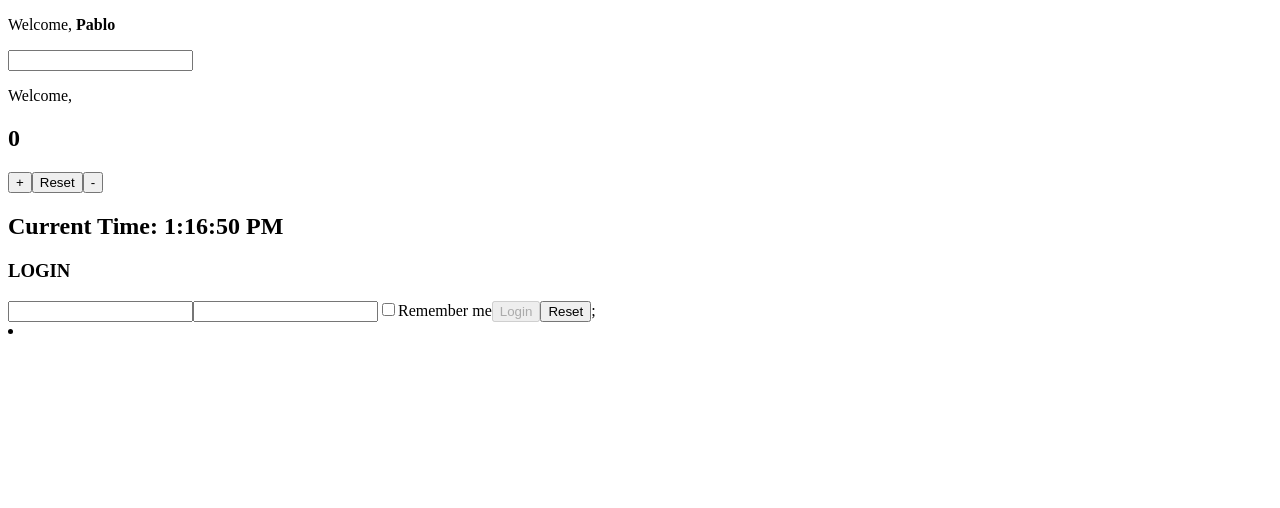
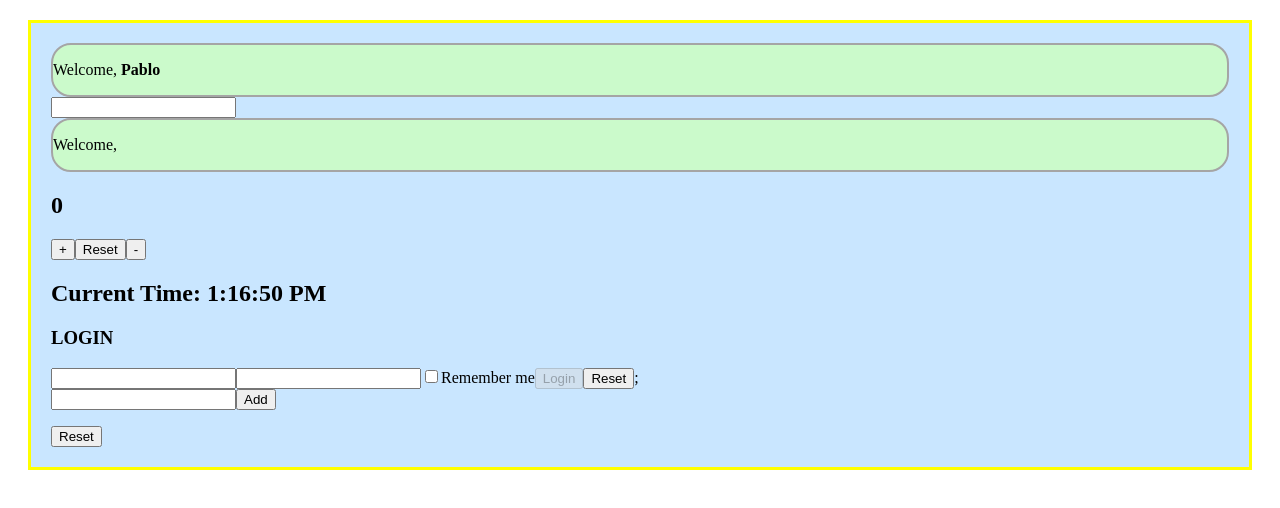
Before and after one commit to Drakensen/Ejercicios-DevelHope, a React (Vite) app in the folder 4.-React/firstapp/: page / in a window 1280 px wide. Shown: the top 508 px of the page. Built offline with nearby package versions, Linux system fonts and the light colour scheme.

Commit message:
Ejercicios React

```diff
--- a/4.-React/firstapp/src/App.jsx
+++ b/4.-React/firstapp/src/App.jsx
@@ -5,11 +5,12 @@ import InteractiveWelcome from "./InteractiveWelcome";
 import Login from './Login';
 import UncontrolledLogin from "./UncontrolledLogin";
 import ColourList from "./ColourList";
+import TodoList  from "./TodoList";
 
 
-function App() {
+export function App() {
     return (
-    <>
+    <div className="app">
         <Welcome name="Pablo" age="31"/>
 
         <InteractiveWelcome />
@@ -20,13 +21,8 @@ function App() {
 
         <Login />
 
-        <ColourList colour={[
-            {id: 1, name: "Red"},
-            {id: 2, name: "Green"},
-            {id: 3, name: "Blue"},
-        ]}
-        />
-    </>
+        <TodoList />
+    </div>
     )
 }
 
--- a/4.-React/firstapp/src/ColourList.jsx
+++ b/4.-React/firstapp/src/ColourList.jsx
@@ -1,20 +1,7 @@
-export function ColourList ({colour}) {
-    return (
-        <li>
-            <p>{colour.id}</p>
-            <p>{colour.name}</p>
-        </li>
-    )
-}
-
-export function ColourList2 ({colours}) {
-    return (
-        <ul>
-            {colours.map ((colours) => (
-                <ColourList key={colours.name} colours={colours} />
-            ))}
-        </ul>
-    )
-}
+const ColourList = [
+    {name: 'Red', id: 1},
+    {name: 'Green', id: 2},
+    {name: 'Blue', id: 3}
+];
 
 export default ColourList
--- /dev/null
+++ b/4.-React/firstapp/src/TodoList.jsx
@@ -0,0 +1,38 @@
+import { useState } from "react";
+
+export function TodoList() {
+const [todos, setTodos] = useState([]);
+
+function handleAddTodo(event) {
+    event.preventDefault();
+    const todo = event.target.elements.todo.value;
+    setTodos((todos) => [...todos, todo]);
+    event.target.elements.todo.value = "";
+}
+
+function handleRemoveTodo(index) {
+    setTodos((todos) => todos.filter((_, i) => i !== index));
+}
+
+return (
+    <div>
+    <form onSubmit={handleAddTodo}>
+        <input name="todo" />
+        <button type="submit">Add</button>
+    </form>
+
+    <ul>
+        {todos.map((todo, index) => (
+        <li key={index}>
+            {todo}
+            <button onClick={() => handleRemoveTodo(index)}>Remove</button>
+        </li>
+        ))}
+    </ul>
+
+    <button onClick={() => setTodos([])}>Reset</button>
+    </div>
+);
+}
+
+export default TodoList
--- a/4.-React/firstapp/src/Welcome.jsx
+++ b/4.-React/firstapp/src/Welcome.jsx
@@ -2,9 +2,9 @@ import Age from "./Age";
 
 function Welcome ({ name="Invitado", age }) {
     return (
-        <>
+        <div className="welcome">
             <p>Welcome, <b>{name}</b> </p>
-        </>
+        </div>
     );
 }
 
--- /dev/null
+++ b/4.-React/firstapp/src/index.css
@@ -0,0 +1,12 @@
+.app {
+    background-color: rgb(201, 230, 255);
+    border: solid 3px yellow;
+    margin: 20px;
+    padding: 20px;
+}
+
+.welcome {
+    background-color: rgb(203, 250, 203);
+    border-radius: 20px;
+    border: 2px solid rgb(165, 165, 165);
+}
--- a/4.-React/firstapp/src/index.jsx
+++ b/4.-React/firstapp/src/index.jsx
@@ -2,4 +2,6 @@ import { HelloWorld } from "./HelloWorld";
 import { createRoot } from 'react-dom/client'
 import App from './App.jsx'
 
+import "./index.css"
+
 createRoot(document.getElementById('root')).render(<App />)
```
